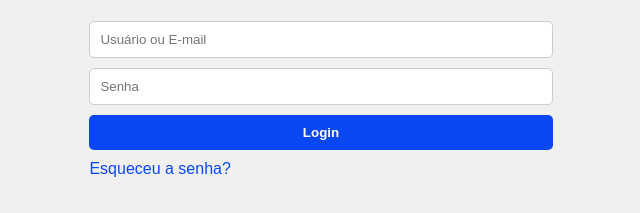
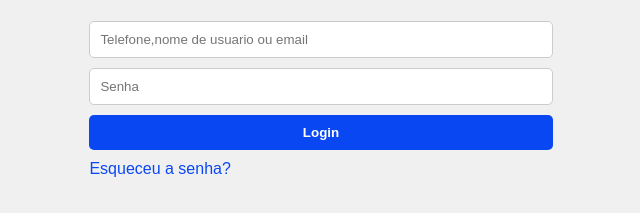
Before and after one commit to kevinpereira867/tela-de-login-do-instagram, a plain HTML site: page index.html in a window 1280 px wide. Shown: the part 403-616 px from the top of the page, 319-959 px from the left. Drawn offline with Linux system fonts and the light colour scheme.

Commit message:
adicionei as opçoes telefone,nome de usuario ou email

```diff
--- a/index.html
+++ b/index.html
@@ -10,7 +10,7 @@
     <div class="login container">
         <img src="logotipo-da-aplicacao-instagram_23-2151544088.avif" alt="logo do Instagram" class="logo">
         <form class="login-form">
-            <input type="text" name="username" placeholder="Usuário ou E-mail" required>
+            <input type="text" name="username" placeholder="Telefone,nome de usuario ou email" required>
             <input type="password" name="password" placeholder="Senha" required>
             <button type="submit">Login</button>
             <div class="dividider"></div>
```
